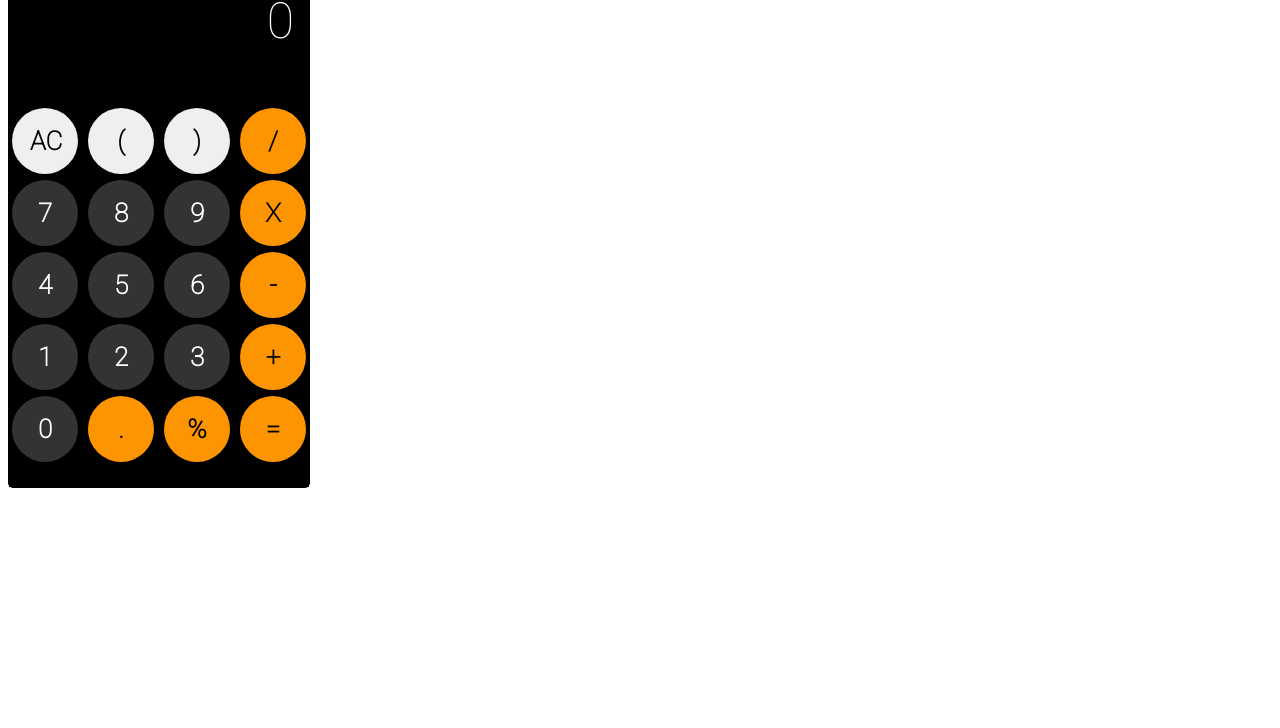
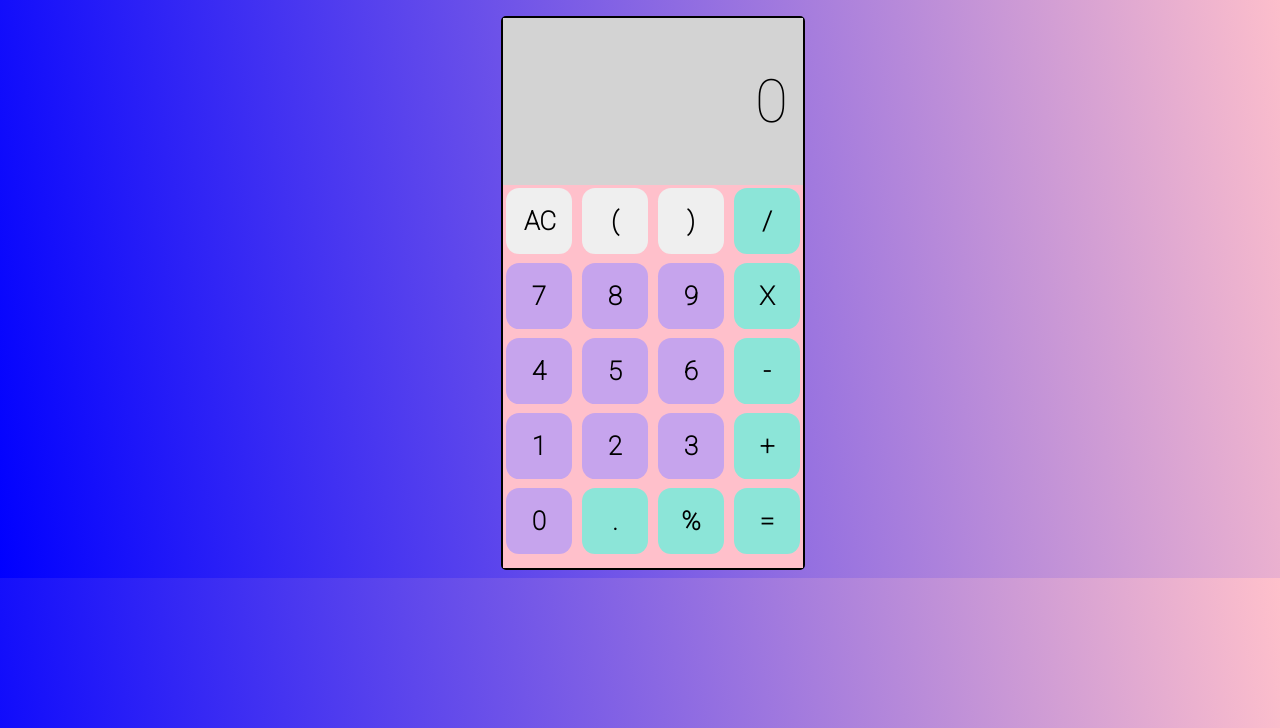
Before and after one commit to martanuan/Proyecto-Calculadora, a plain HTML site: page Versión_1/index.html in a window 1280 px wide. Shown: the part 72-800 px from the top of the page. Drawn offline with Linux system fonts and the light colour scheme.

Commit message:
Añado mejoras.

```diff
--- a/Versión_1/index.html
+++ b/Versión_1/index.html
@@ -10,7 +10,7 @@
     <link href="https://fonts.googleapis.com/css2?family=Roboto:wght@100&display=swap" rel="stylesheet">
 </head>
 <body>
-
+<h1>My Calculator</h1>
     <div id="appCal">
 
         <form name="calculator">
@@ -19,27 +19,27 @@
             <input type="reset" value="AC" class="reset">
             <input type="button" value="(" onclick="fillDisplay(this.value)" class="open">
             <input type="button" value=")" onclick="fillDisplay(this.value)" class="close">
-            <input type="button" value="/" onclick="fillDisplay(this.value)" class="orange">
+            <input type="button" value="/" onclick="fillDisplay(this.value)" class="blue">
             <br>
-            <input type="button" value="7" onclick="fillDisplay(this.value)" class="gray">
-            <input type="button" value="8" onclick="fillDisplay(this.value)" class="gray">
-            <input type="button" value="9" onclick="fillDisplay(this.value)" class="gray">
-            <input type="button" value="X" onclick="fillDisplay('*')" class="orange">
+            <input type="button" value="7" onclick="fillDisplay(this.value)" class="purple">
+            <input type="button" value="8" onclick="fillDisplay(this.value)" class="purple">
+            <input type="button" value="9" onclick="fillDisplay(this.value)" class="purple">
+            <input type="button" value="X" onclick="fillDisplay('*')" class="blue">
             <br>
-            <input type="button" value="4" onclick="fillDisplay(this.value)" class="gray">
-            <input type="button" value="5" onclick="fillDisplay(this.value)" class="gray">
-            <input type="button" value="6" onclick="fillDisplay(this.value)" class="gray">
-            <input type="button" value="-" onclick="fillDisplay(this.value)" class="orange">
+            <input type="button" value="4" onclick="fillDisplay(this.value)" class="purple">
+            <input type="button" value="5" onclick="fillDisplay(this.value)" class="purple">
+            <input type="button" value="6" onclick="fillDisplay(this.value)" class="purple">
+            <input type="button" value="-" onclick="fillDisplay(this.value)" class="blue">
             <br>
-            <input type="button" value="1" onclick="fillDisplay(this.value)" class="gray">
-            <input type="button" value="2" onclick="fillDisplay(this.value)" class="gray">
-            <input type="button" value="3" onclick="fillDisplay(this.value)" class="gray">
-            <input type="button" value="+" onclick="fillDisplay(this.value)" class="orange">
+            <input type="button" value="1" onclick="fillDisplay(this.value)" class="purple">
+            <input type="button" value="2" onclick="fillDisplay(this.value)" class="purple">
+            <input type="button" value="3" onclick="fillDisplay(this.value)" class="purple">
+            <input type="button" value="+" onclick="fillDisplay(this.value)" class="blue">
             <br>
-            <input type="button" value="0" onclick="fillDisplay(this.value)" class="gray">
-            <input type="button" value="." onclick="fillDisplay(this.value)" class="orange">
-            <input type="button" value="%" onclick="fillDisplay(this.value)" class="orange">
-            <input type="button" value="=" onclick="doOperation()" class="orange">
+            <input type="button" value="0" onclick="fillDisplay(this.value)" class="purple">
+            <input type="button" value="." onclick="fillDisplay(this.value)" class="blue">
+            <input type="button" value="%" onclick="fillDisplay(this.value)" class="blue">
+            <input type="button" value="=" onclick="doOperation()" class="blue equal">
         </form>
     </div>
 <script src="main.js"></script>
--- a/Versión_1/style.css
+++ b/Versión_1/style.css
@@ -1,14 +1,25 @@
+body {
+    background: linear-gradient(80deg, blue, pink)
+}
+
+h1{
+    font-family:'Roboto', sans-serif;
+    font-size: 35px;
+    text-align: center;
+    color: white;
+}
 #appCal {
     height: 550px;
     width: 300px;
-    border: solid 1px black;
+    border: solid 2px black;
     border-radius: 5px;
+    margin-left: 39%;
 }
 
 #appCal form {
     height: 100%;
     width: 100%;
-    background-color: black;
+    background-color: pink;
 }
 
 #appCal input[type=textfield] {
@@ -16,11 +27,11 @@
     width: 90%;
     cursor: default;
     font-family: 'Roboto', sans-serif;
-    background-color: black;
-    color: white;
+    background-color: lightgrey;
+    color: black;
     padding: 15px;
     text-align: right;
-    font-size: 50px;
+    font-size: 60px;
     border: 0;
     outline: none;
 }
@@ -34,36 +45,41 @@
     color: black;
     padding: 18px;
     margin: 3px;
+    margin-bottom: 6px;
     border: 0;
-    border-radius: 100%;
+    border-radius: 20%;
 }
 
-.orange {
-    background-color: rgb(253,149,3);
+.blue {
+    background-color: rgb(140, 229, 216);
     color: white;
 }
 
-#appCal .orange:active{
-    background-color: white;
+#appCal .blue:hover{
+    background-color: lightseagreen;
 }
 
-.gray {
-    background-color: rgb(51,51,51);
-    color: white !important;
+.purple {
+    background-color: rgb(198, 164, 237);
+    color: black !important;
 }
 
-#appCal .gray:active {
-background-color: white
+#appCal .purple:hover {
+background-color: plum
 }
 
-.reset:active {
+.reset:hover {
     background-color: lightcoral;
 }
 
-.open:active {
-    background-color: lightslategray;
+.open:hover {
+    background-color: rgb(232, 232, 142);
 }
 
-.close:active {
-    background-color: lightslategray;
+.close:hover {
+    background-color: rgb(232, 232, 142);
 }
+
+.equal:hover {
+    background-color: greenyellow !important;
+}
--- a/Versión_2/style.css
+++ b/Versión_2/style.css
@@ -7,7 +7,7 @@
 
 body {
     min-height: 100vh;
-    background-color: whitesmoke;
+    background-color: lightpink;
     display: grid;
     place-items: center;
 }
@@ -35,7 +35,7 @@ body {
 }
 
 .btn {
-    background-color: gray;
+    background-color: purple;
     color: white;
     font-weight: bold;
     font-size: 20px;
@@ -48,19 +48,19 @@ body {
     cursor: pointer;
 }
 
-.btnorange {
-    background-color:rgb(253,149,3) ;
+.btnblue {
+    background-color:lightblue ;
     border-radius: 15%;
     font-size: 20px;
     cursor: pointer;
 }
 
 .btn:hover {
-    background-color: lightslategrey
+    background-color: plum;
 }
 
-.btnorange:hover {
-    background-color: orange
+.btnblue:hover {
+    background-color: lightseagreen
 }
 
 #delete:hover {
```
Also changed, not shown: Versión_2/index.html (+5 -5 lines).
